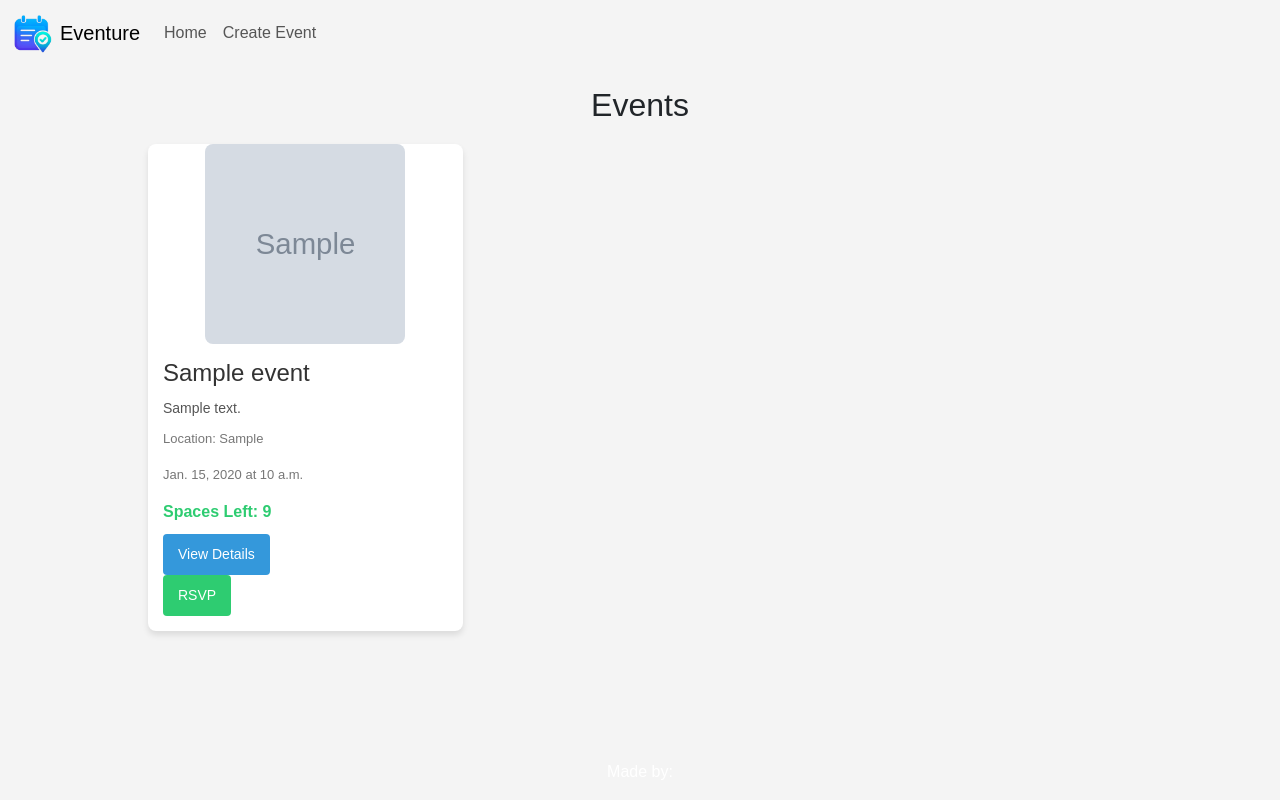
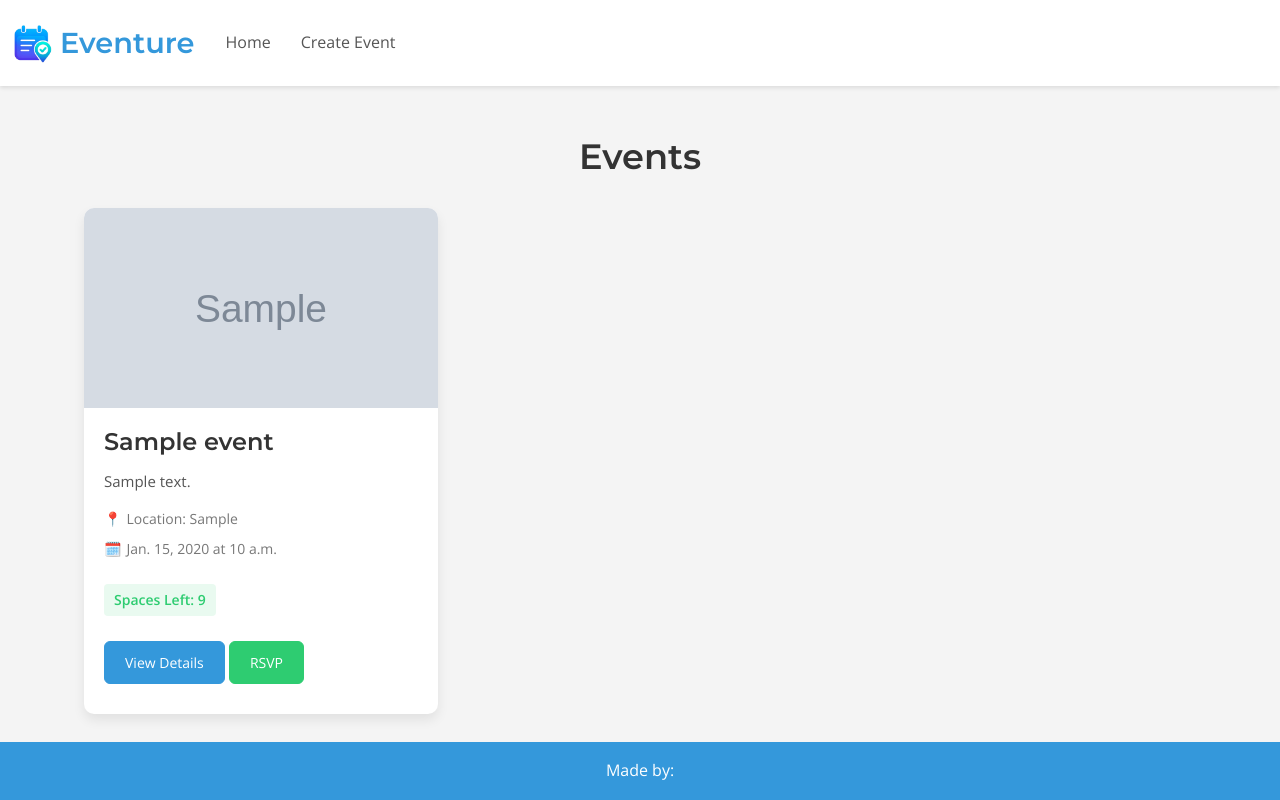
Before and after one commit to LorealCI/eventure, a Django app: page / in a window 1280 px wide. Run offline with Django 5.2, Linux system fonts and the light colour scheme; tables that the repository leaves empty hold one stand-in row (values such as "Sample post"); grey boxes marked "Sample" are stand-in pictures.

Commit message:
ask claude to provide css styling

```diff
--- a/events/templates/events/event_list.html
+++ b/events/templates/events/event_list.html
@@ -30,13 +30,15 @@
                         Spaces Left: {{ event.spaces_left }}
                     {% endif %}
                 </p>
-                <a href="{% url 'event_detail' event.id %}" class="event-link">View Details</a>
-                {% if not event.is_full %}
-                <form action="#" method="post">
-                    {% csrf_token %}
-                    <button type="submit" class="rsvp-btn">RSVP</button>
-                </form>
-                {% endif %}
+                <div class="button-container">
+                    <a href="{% url 'event_detail' event.id %}" class="btn btn-primary event-link">View Details</a>
+                    {% if not event.is_full %}
+                        <form action="#" method="post">
+                            {% csrf_token %}
+                            <button type="submit" class="btn rsvp-btn">RSVP</button>
+                        </form>
+                    {% endif %}
+                </div>
             </div>
         </div>
         {% endfor %}
--- a/static/css/style.css
+++ b/static/css/style.css
@@ -1,60 +1,106 @@
+/* Import fonts */
+@import url('https://fonts.googleapis.com/css2?family=Montserrat:wght@400;600&family=Open+Sans:wght@400;600&display=swap');
+
+/* Base styles - Override Bootstrap */
 body {
-    font-family: Arial, sans-serif;
+    font-family: 'Open Sans', sans-serif;
     background-color: #f4f4f4;
     margin: 0;
     padding: 0;
+    color: #555;
+    line-height: 1.6;
+}
+
+h1, h2, h3, h4, h5, h6 {
+    font-family: 'Montserrat', sans-serif;
+    font-weight: 600;
+    color: #333;
 }
 
 .container {
-    width: 80%;
+    width: 90%;
+    max-width: 1200px;
     margin: 0 auto;
     padding: 20px;
 }
 
+/* Navigation - Override Bootstrap */
+.navbar {
+    background-color: white;
+    box-shadow: 0 2px 4px rgba(0, 0, 0, 0.1);
+    padding: 15px 0;
+}
+
+.navbar-brand {
+    font-family: 'Montserrat', sans-serif;
+    font-weight: 600;
+    color: #3498db !important;
+    font-size: 1.8em;
+}
+
+.navbar-light .navbar-nav .nav-link {
+    color: #555 !important;
+    transition: color 0.3s;
+    font-weight: 500;
+    padding: 8px 15px;
+}
+
+.navbar-light .navbar-nav .nav-link:hover,
+.navbar-light .navbar-nav .nav-link.active {
+    color: #3498db !important;
+}
+
+/* Page titles */
 .page-title {
     text-align: center;
-    font-size: 2em;
-    margin-bottom: 20px;
+    font-size: 2.2em;
+    margin: 30px 0;
+    color: #333;
 }
 
+/* Event cards */
 .event-list {
     display: grid;
-    grid-template-columns: repeat(auto-fill, minmax(250px, 1fr));
-    gap: 20px;
+    grid-template-columns: repeat(auto-fill, minmax(300px, 1fr));
+    gap: 25px;
+    margin-top: 30px;
 }
 
 .event-card {
     background-color: #fff;
-    border-radius: 8px;
-    box-shadow: 0 4px 6px rgba(0, 0, 0, 0.1);
+    border-radius: 10px;
+    box-shadow: 0 6px 12px rgba(0, 0, 0, 0.08);
     overflow: hidden;
-    transition: transform 0.3s;
+    transition: transform 0.3s ease, box-shadow 0.3s ease;
+    border: none !important;
 }
 
 .event-card:hover {
-    transform: translateY(-10px);
+    transform: translateY(-8px);
+    box-shadow: 0 12px 20px rgba(0, 0, 0, 0.12);
 }
 
 .event-image {
-    width: 200px; /* Set a fixed width for the square */
-    height: 200px; /* Set the height equal to the width for a square */
-    margin: 0 auto; /* Center the image horizontally */
-    display: flex; /* Use flexbox for alignment */
-    justify-content: center; /* Center the content horizontally */
-    align-items: center; /* Center the content vertically */
+    width: 100%;
+    height: 200px;
+    overflow: hidden;
 }
 
 .event-image img {
-    width: 100%; /* Make the image fit the container */
-    height: 100%; /* Ensure the image fills the square */
-    object-fit: cover; /* Maintain aspect ratio and crop if necessary */
-    border-radius: 8px; /* Optional: Add rounded corners */
+    width: 100%;
+    height: 100%;
+    object-fit: cover;
+    transition: transform 0.5s ease;
+}
+
+.event-card:hover .event-image img {
+    transform: scale(1.05);
 }
 
 .no-image {
     width: 100%;
     height: 200px;
-    background-color: #ddd;
+    background-color: #eee;
     display: flex;
     justify-content: center;
     align-items: center;
@@ -63,66 +109,230 @@
 }
 
 .event-details {
-    padding: 15px;
+    padding: 20px;
 }
 
 .event-title {
     font-size: 1.5em;
-    margin-bottom: 10px;
+    margin-bottom: 12px;
     color: #333;
 }
 
 .event-description {
     color: #555;
-    margin-bottom: 10px;
+    margin-bottom: 15px;
+    font-size: 15px;
+}
+
+.event-location, .event-date-time {
+    color: #777;
+    font-size: 14px;
+    margin-bottom: 8px;
+    display: flex;
+    align-items: center;
+}
+
+/* Add icons for location and time */
+.event-location::before {
+    content: '📍';
+    margin-right: 5px;
+}
+
+.event-date-time::before {
+    content: '🗓️';
+    margin-right: 5px;
+}
+
+.event-status {
+    font-weight: 600;
+    margin: 15px 0;
+    padding: 5px 10px;
+    border-radius: 4px;
+    display: inline-block;
     font-size: 14px;
 }
 
-.event-location,
-.event-date-time {
-    color: #777;
-    font-size: 13px;
-}
-
-.event-status {
-    font-weight: bold;
-    margin: 10px 0;
-}
-
 .event-status.full {
+    background-color: rgba(231, 76, 60, 0.1);
     color: #e74c3c;
 }
 
 .event-status.available {
+    background-color: rgba(46, 204, 113, 0.1);
     color: #2ecc71;
 }
 
-.event-link {
-    display: inline-block;
-    background-color: #3498db;
-    color: #fff;
-    padding: 10px 15px;
+/* Buttons - Override Bootstrap */
+.btn {
+    border-radius: 6px;
+    font-weight: 500;
+    padding: 10px 20px;
+    transition: all 0.3s ease;
+    box-shadow: none !important;
+}
+
+.event-link, .btn-primary {
+    background-color: #3498db !important;
+    border-color: #3498db !important;
+    color: #fff !important;
+    padding: 10px 20px;
     text-decoration: none;
-    border-radius: 4px;
+    border-radius: 6px;
     font-size: 14px;
     text-align: center;
+    transition: background-color 0.3s;
 }
 
-.event-link:hover {
-    background-color: #2980b9;
+.event-link:hover, .btn-primary:hover {
+    background-color: #2980b9 !important;
+    border-color: #2980b9 !important;
+    color: white !important;
 }
 
-.rsvp-btn {
-    display: inline-block;
-    background-color: #2ecc71;
-    color: #fff;
-    padding: 10px 15px;
-    border-radius: 4px;
+.rsvp-btn, .btn-success {
+    background-color: #2ecc71 !important;
+    border-color: #2ecc71 !important;
+    color: #fff !important;
+    padding: 10px 20px;
+    border-radius: 6px;
     font-size: 14px;
     cursor: pointer;
-    border: none;
+    transition: background-color 0.3s;
+    margin: 10px 0;
+    display: inline-block;
 }
 
-.rsvp-btn:hover {
-    background-color: #27ae60;
+.rsvp-btn:hover, .btn-success:hover {
+    background-color: #27ae60 !important;
+    border-color: #27ae60 !important;
 }
+
+.btn-secondary {
+    background-color: #95a5a6 !important;
+    border-color: #95a5a6 !important;
+    color: white !important;
+}
+
+.btn-secondary:hover {
+    background-color: #7f8c8d !important;
+    border-color: #7f8c8d !important;
+}
+
+/* Event detail page */
+.event-detail {
+    background-color: white;
+    border-radius: 10px;
+    padding: 30px;
+    box-shadow: 0 6px 12px rgba(0, 0, 0, 0.08);
+    display: grid;
+    grid-template-columns: 1fr 1fr;
+    gap: 30px;
+    margin-top: 20px;
+}
+
+.event-detail .event-image {
+    height: 300px;
+    border-radius: 8px;
+    overflow: hidden;
+}
+
+.event-detail .event-title {
+    font-size: 2em;
+    margin-bottom: 15px;
+}
+
+.event-detail .event-description {
+    margin-bottom: 20px;
+    line-height: 1.7;
+}
+
+/* Forms - Override Bootstrap */
+form {
+    margin-top: 20px;
+}
+
+/* This specifically targets the create event form, not the RSVP forms */
+form:not(.event-card form):not(.event-details form) {
+    background-color: white;
+    padding: 25px;
+    border-radius: 10px;
+    box-shadow: 0 6px 12px rgba(0, 0, 0, 0.08);
+}
+
+/* Remove container around RSVP forms */
+.event-card form, .event-details form {
+    background: none;
+    padding: 0;
+    margin: 0;
+    box-shadow: none;
+    display: inline-block;
+}
+
+label {
+    font-weight: 600;
+    color: #333;
+    margin-bottom: 8px;
+    display: block;
+}
+
+.form-control {
+    padding: 10px;
+    margin-bottom: 20px;
+    border: 1px solid #ddd;
+    border-radius: 6px;
+    font-family: 'Open Sans', sans-serif;
+    box-shadow: none;
+}
+
+.form-control:focus {
+    box-shadow: none;
+    border-color: #3498db;
+}
+
+textarea.form-control {
+    min-height: 120px;
+}
+
+/* Alert styling */
+.alert {
+    border-radius: 6px;
+    font-weight: 500;
+}
+
+.alert-success {
+    background-color: rgba(46, 204, 113, 0.1);
+    color: #2ecc71;
+    border-color: #2ecc71;
+}
+
+/* Footer */
+.footer {
+    background-color: #3498db;
+    color: white;
+    padding: 20px 0;
+    margin-top: 50px;
+}
+
+.footer p {
+    margin-bottom: 0;
+}
+
+/* Text colors */
+.text-success {
+    color: #2ecc71 !important;
+}
+
+.text-danger {
+    color: #e74c3c !important;
+}
+
+/* Responsive adjustments */
+@media (max-width: 768px) {
+    .event-detail {
+        grid-template-columns: 1fr;
+    }
+
+    .event-list {
+        grid-template-columns: repeat(auto-fill, minmax(250px, 1fr));
+    }
+}
```
